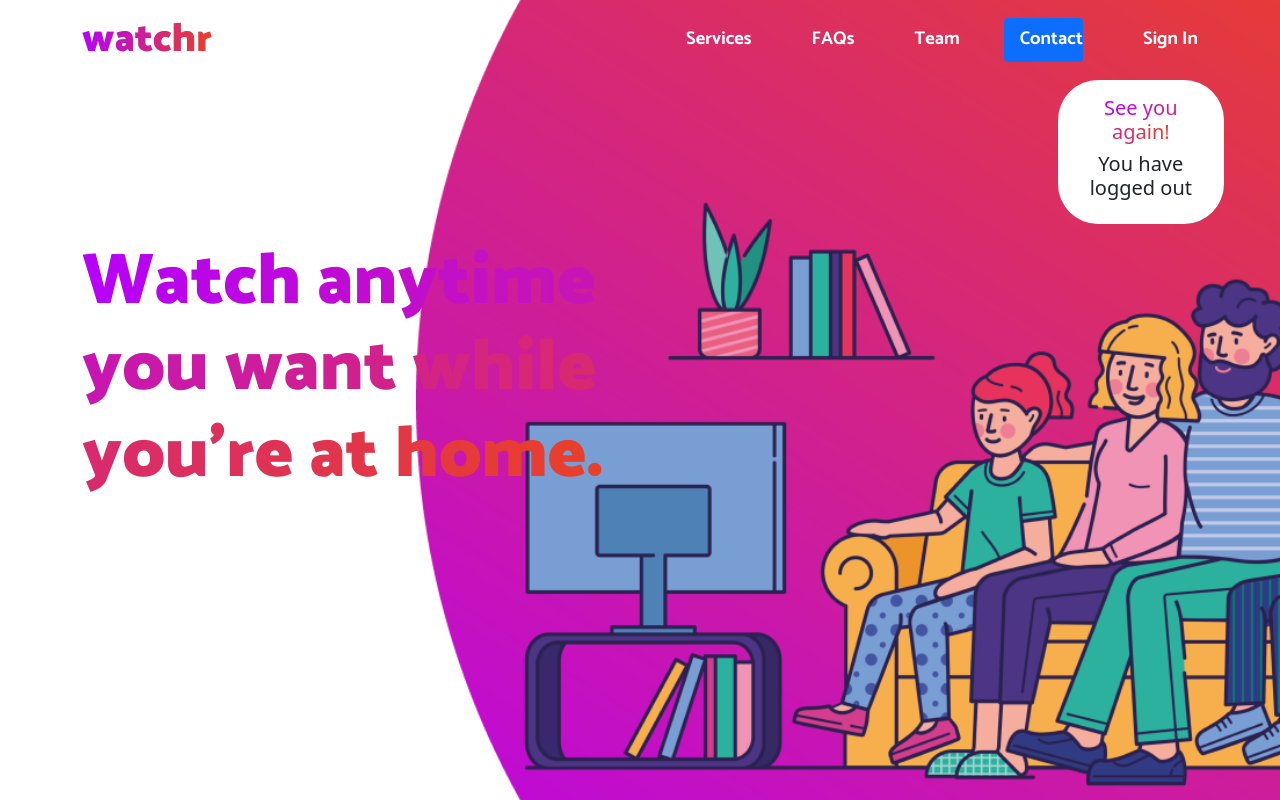
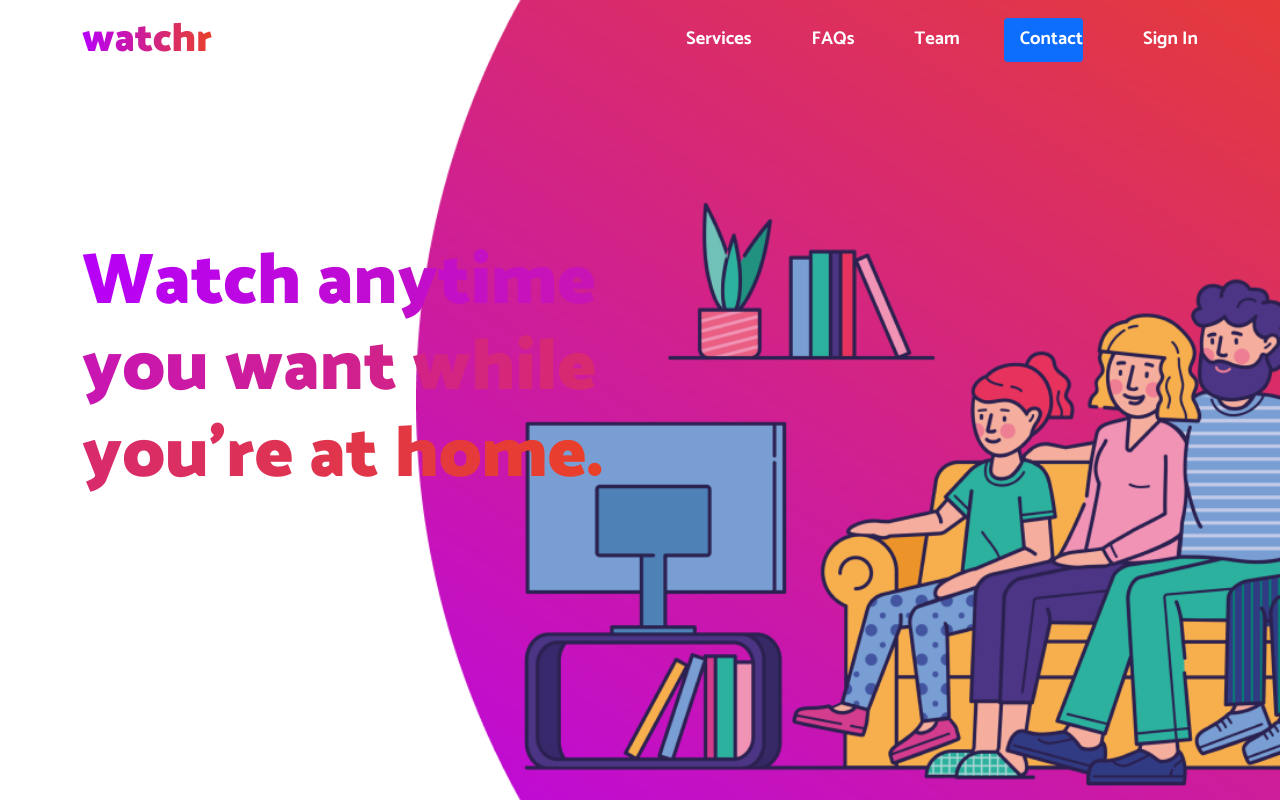
Before and after one commit to prot3ch1993/watchrs2, a React (Create React App) app: page /logout in a window 1280 px wide. Shown: the top 800 px of the page. Built offline with nearby package versions, Linux system fonts and the light colour scheme.

Commit message:
Added Log Out Alert

```diff
--- a/src/Components/LoggedOut.js
+++ b/src/Components/LoggedOut.js
@@ -1,19 +1,6 @@
-import React from 'react'
-// import { Outlet } from "react-router-dom";
-
 const LoggedOut = () => {
-
-
-
     return (
-        <div className='col-12 logOutInd'>
-            <div className="row" >
-
-
-                <h1 className="hero"><span>See you again!</span></h1>
-                <h1>You have logged out</h1>
-            </div>
-        </div >
+        alert("See you Again. You have Logged Out.")
     )
 }
 
```
